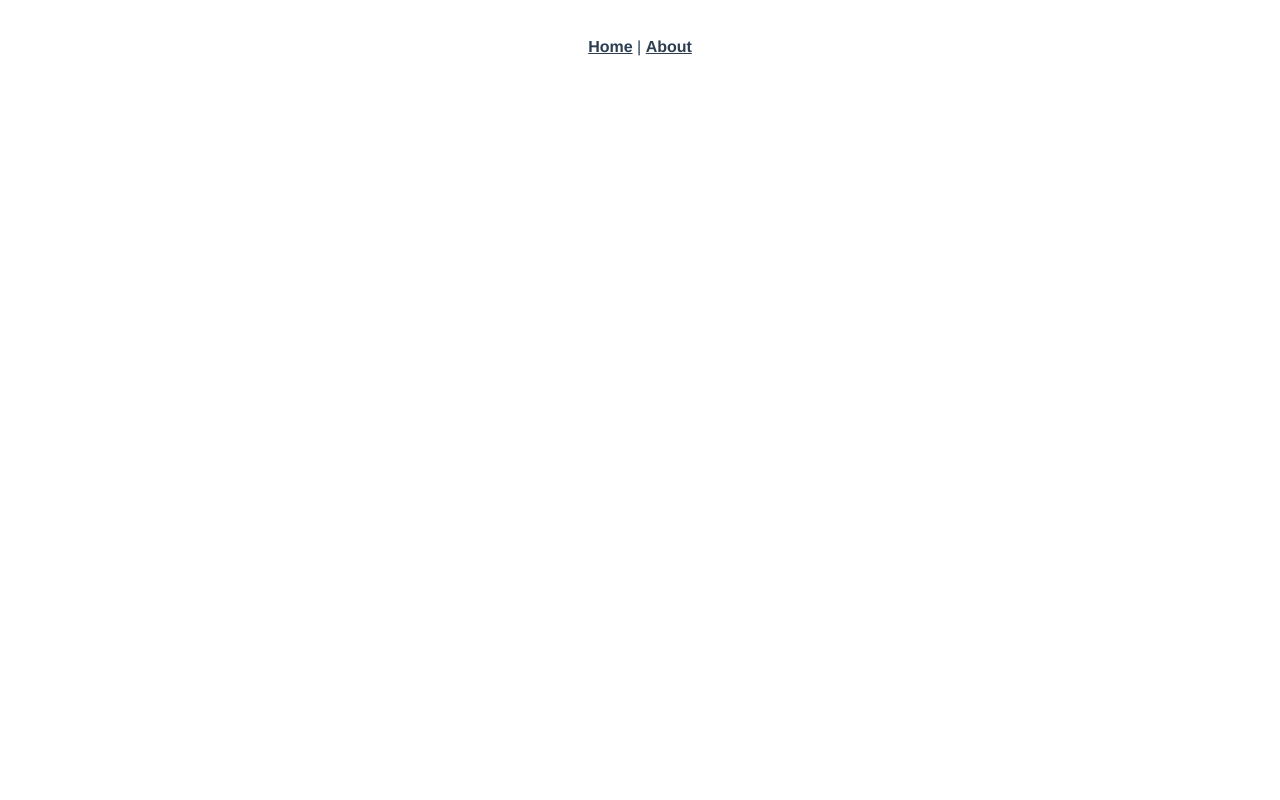
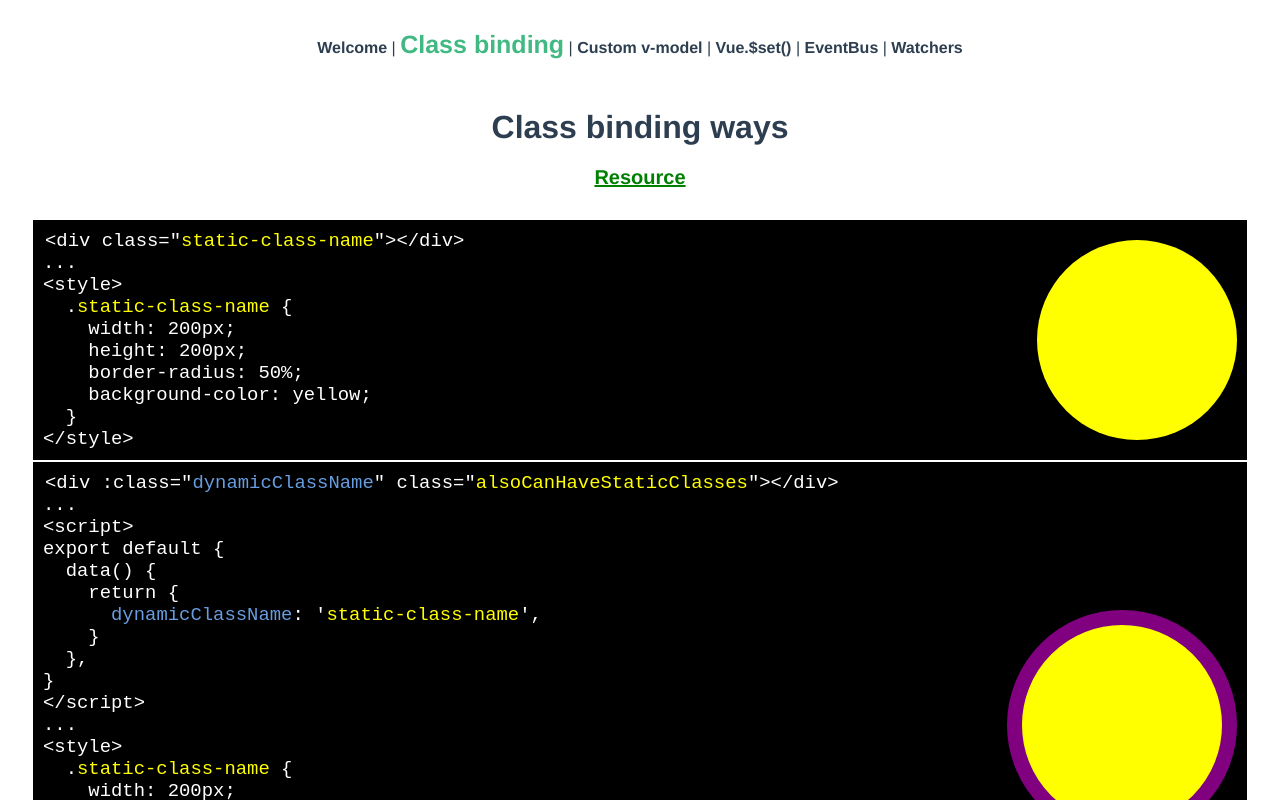
Before and after one commit to vahmelk99/jsconf, a Vue app: page /class-binding in a window 1280 px wide. Shown: the top 800 px of the page. Built offline with nearby package versions, Linux system fonts and the light colour scheme.

Commit message:
class binding page added

```diff
--- a/src/App.vue
+++ b/src/App.vue
@@ -1,31 +1,50 @@
 <template>
   <div id="app">
     <div id="nav">
-      <router-link to="/">Home</router-link> |
-      <router-link to="/about">About</router-link>
+      <router-link to="/">Welcome</router-link> |
+      <router-link to="/class-binding">Class binding</router-link> |
+      <router-link to="/v-model">Custom v-model</router-link> |
+      <router-link to="/$set">Vue.$set()</router-link> |
+      <router-link to="/event-bus">EventBus</router-link> |
+      <router-link to="/watchers">Watchers</router-link>
     </div>
     <router-view />
   </div>
 </template>
 
 <style lang="scss">
+* {
+  margin: 0;
+  padding: 0;
+}
+
+// html,
+// body {
+//   width: 100vw;
+//   height: 100vh;
+// }
+
 #app {
   font-family: Avenir, Helvetica, Arial, sans-serif;
   -webkit-font-smoothing: antialiased;
   -moz-osx-font-smoothing: grayscale;
   text-align: center;
   color: #2c3e50;
+  // background-color: #ffdd00;
+  min-height: 100vh;
 }
 
 #nav {
   padding: 30px;
 
+  user-select: none;
   a {
     font-weight: bold;
     color: #2c3e50;
-
+    text-decoration: none;
     &.router-link-exact-active {
       color: #42b983;
+      font-size: 25px;
     }
   }
 }
--- a/src/router/index.js
+++ b/src/router/index.js
@@ -1,30 +1,46 @@
-import Vue from "vue";
-import VueRouter from "vue-router";
-import Home from "../views/Home.vue";
+import Vue from 'vue'
+import VueRouter from 'vue-router'
+import Home from '../views/Home.vue'
 
-Vue.use(VueRouter);
+Vue.use(VueRouter)
 
 const routes = [
   {
-    path: "/",
-    name: "Home",
+    path: '/',
+    name: 'Home',
     component: Home,
   },
   {
-    path: "/about",
-    name: "About",
-    // route level code-splitting
-    // this generates a separate chunk (about.[hash].js) for this route
-    // which is lazy-loaded when the route is visited.
-    component: () =>
-      import(/* webpackChunkName: "about" */ "../views/About.vue"),
+    path: '/class-binding',
+    name: 'About',
+    component: () => import('../views/ClassBinding.vue'),
   },
-];
+  {
+    path: '/event-bus',
+    name: 'EventBus',
+    component: () => import('../views/EventBus.vue'),
+  },
+  {
+    path: '/watchers',
+    name: 'Watchers',
+    component: () => import('../views/Watchers.vue'),
+  },
+  {
+    path: '/$set',
+    name: 'VueSet',
+    component: () => import('../views/VueSet.vue'),
+  },
+  {
+    path: '/v-model',
+    name: 'VModel',
+    component: () => import('../views/VModel.vue'),
+  },
+]
 
 const router = new VueRouter({
-  mode: "history",
+  mode: 'history',
   base: process.env.BASE_URL,
   routes,
-});
+})
 
-export default router;
+export default router
--- /dev/null
+++ b/src/views/ClassBinding.vue
@@ -0,0 +1,246 @@
+<template>
+  <div class="about">
+    <h1>Class binding ways</h1>
+    <a href="https://vuejs.org/v2/guide/class-and-style.html" target="_blank"
+      >Resource</a
+    >
+
+    <section>
+      <article class="static">
+        <pre contenteditable="true">
+<code>&lt;div class="<span class="highlight">static-class-name</span>"&gt;&lt;/div&gt;
+...
+&lt;style&gt;
+  .<span class="highlight">static-class-name</span> {
+    width: 200px;
+    height: 200px;
+    border-radius: 50%;
+    background-color: yellow;
+  }
+&lt;/style&gt;</code></pre>
+        <!-- testdiv -->
+        <div class="static-class-name"></div>
+        <!-- /testdiv -->
+      </article>
+
+      <article>
+        <pre contenteditable="true">
+<code>&lt;div :class="<span class="highlightBlue">dynamicClassName</span>" class="<span class="highlight">alsoCanHaveStaticClasses</span>"&gt;&lt;/div&gt;
+...
+&lt;script&gt;
+export default {
+  data() {
+    return {
+      <span class="highlightBlue">dynamicClassName</span>: '<span class="highlight">static-class-name</span>',
+    }
+  },
+}
+&lt;/script&gt;
+...
+&lt;style&gt;
+  .<span class="highlight">static-class-name</span> {
+    width: 200px;
+    height: 200px;
+    border-radius: 50%;
+    background-color: yellow;
+  }
+  .<span class="highlight">alsoCanHaveStaticClasses</span> {
+    border: 15px solid purple;
+  }
+&lt;/style&gt;</code></pre>
+        <!-- testdiv -->
+        <div :class="dynamicClassName" class="alsoCanHaveStaticClasses"></div>
+        <!-- /testdiv -->
+      </article>
+
+      <article>
+        <pre contenteditable="true">
+<code>&lt;div :class="[<span class="highlightBlue">dynamicClassName</span>, '<span class="highlight">alsoCanHaveStaticClasses</span>']"&gt;&lt;/div&gt;
+...
+&lt;script&gt;
+export default {
+  data() {
+    return {
+      <span class="highlightBlue">dynamicClassName</span>: '<span class="highlight">static-class-name</span>',
+    }
+  },
+}
+&lt;/script&gt;
+...
+&lt;style&gt;
+  .<span class="highlight">static-class-name</span> {
+    width: 200px;
+    height: 200px;
+    border-radius: 50%;
+    background-color: yellow;
+  }
+  .<span class="highlight">alsoCanHaveStaticClasses</span> {
+    border: 15px solid purple;
+  }
+&lt;/style&gt;</code></pre>
+        <!-- testdiv -->
+        <div :class="[dynamicClassName, 'alsoCanHaveStaticClasses']"></div>
+        <!-- /testdiv -->
+      </article>
+
+      <article>
+        <pre contenteditable="true">
+<code>&lt;div
+  :class="{
+    '<span class="highlight">static-class-name</span>': <span class="highlightGreen">condition1</span>,
+    <span class="highlight">alsoCanHaveStaticClasses</span>: <span class="highlightGreen">condition2</span>,
+  }"
+&gt;&lt;/div&gt;
+...
+&lt;script&gt;
+export default {
+  data() {
+    return {
+      <span class="highlightGreen">condition1</span>: true,
+      <span class="highlightGreen">condition2</span>: false,
+    }
+  },
+}
+&lt;/script&gt;
+...
+&lt;style&gt;
+  .<span class="highlight">static-class-name</span> {
+    width: 200px;
+    height: 200px;
+    border-radius: 50%;
+    background-color: yellow;
+  }
+  .<span class="highlight">alsoCanHaveStaticClasses</span> {
+    border: 15px solid purple;
+  }
+&lt;/style&gt;</code></pre>
+        <!-- testdiv -->
+        <div
+          :class="{
+            'static-class-name': condition1,
+            alsoCanHaveStaticClasses: condition2,
+          }"
+        ></div>
+        <!-- /testdiv -->
+      </article>
+
+      <article>
+        <pre contenteditable="true">
+<code>&lt;div
+  :class="[
+    { <span class="highlight">alsoCanHaveStaticClasses</span>: <span class="highlightGreen">condition1</span> },
+    <span class="highlightBlue">dynamicClassName</span>,
+    '<span class="highlight">anotherStaticClass</span>',
+  ]"
+&gt;&lt;/div&gt;
+...
+&lt;script&gt;
+export default {
+  data() {
+    return {
+      <span class="highlightGreen">condition1</span>: true,
+      <span class="highlightBlue">dynamicClassName</span>: '<span class="highlight">static-class-name</span>',
+    }
+  },
+}
+&lt;/script&gt;
+...
+&lt;style&gt;
+  .<span class="highlight">static-class-name</span> {
+    width: 200px;
+    height: 200px;
+    border-radius: 50%;
+    background-color: yellow;
+  }
+  .<span class="highlight">alsoCanHaveStaticClasses</span> {
+    border: 15px solid purple;
+  }
+  .<span class="highlight">anotherStaticClass</span> {
+    transform: skew(20deg);
+  }
+&lt;/style&gt;</code></pre>
+        <!-- testdiv -->
+        <div
+          :class="[
+            { alsoCanHaveStaticClasses: condition1 },
+            dynamicClassName,
+            'anotherStaticClass',
+          ]"
+        ></div>
+        <!-- /testdiv -->
+      </article>
+    </section>
+  </div>
+</template>
+
+<script>
+export default {
+  data() {
+    return {
+      dynamicClassName: 'static-class-name',
+      condition1: true,
+      condition2: false,
+    }
+  },
+}
+</script>
+
+<style lang="scss" scoped>
+pre[contenteditable] {
+  outline: none;
+}
+
+a,
+h1 {
+  margin: 20px 0;
+}
+a {
+  font-size: 20px;
+  color: green;
+  font-weight: bold;
+}
+
+section {
+  display: flex;
+  flex-direction: column;
+  margin: 30px auto;
+  width: 95%;
+  text-align: left;
+  article {
+    display: flex;
+    justify-content: space-between;
+    align-items: center;
+    font-size: 18px;
+    background-color: black;
+    padding: 10px;
+    border: 1px solid white;
+    span.highlight {
+      color: yellow;
+    }
+    span.highlightBlue {
+      color: #679ddf;
+    }
+    span.highlightGreen {
+      color: rgb(255, 71, 71);
+    }
+    code {
+      font-family: monospace, 'courier new';
+      color: white;
+      padding: 2px;
+      font-size: 105%;
+    }
+    .static-class-name {
+      width: 200px;
+      height: 200px;
+      border-radius: 50%;
+      background-color: yellow;
+    }
+    .alsoCanHaveStaticClasses {
+      border: 15px solid purple;
+    }
+    .anotherStaticClass {
+      transform: skew(20deg);
+    }
+  }
+}
+</style>
--- a/src/views/Home.vue
+++ b/src/views/Home.vue
@@ -1,18 +1,28 @@
 <template>
   <div class="home">
-    <img alt="Vue logo" src="../assets/logo.png" />
-    <HelloWorld msg="Welcome to Your Vue.js App" />
+    <div class="imageWrapper">
+      <img alt="Vue logo" src="../assets/logo.png" />
+      <img alt="Vue logo" src="../assets/jsconf.png" />
+    </div>
+    <h1>Welcome to JSConf Armenia 2021</h1>
   </div>
 </template>
 
 <script>
 // @ is an alias to /src
-import HelloWorld from "@/components/HelloWorld.vue";
 
 export default {
-  name: "Home",
-  components: {
-    HelloWorld,
-  },
-};
+  name: 'Home',
+}
 </script>
+
+<style lang="scss" scoped>
+.imageWrapper {
+  height: 250px;
+  margin-bottom: 10px;
+  > img {
+    height: 100%;
+    margin: 0 10px;
+  }
+}
+</style>
--- /dev/null
+++ b/src/views/VModel.vue
@@ -0,0 +1,5 @@
+<template>
+  <div class="about">
+    <h1>This is an about page</h1>
+  </div>
+</template>
--- /dev/null
+++ b/src/views/VueSet.vue
@@ -0,0 +1,5 @@
+<template>
+  <div class="about">
+    <h1>This is an about page</h1>
+  </div>
+</template>
--- /dev/null
+++ b/src/views/Watchers.vue
@@ -0,0 +1,5 @@
+<template>
+  <div class="about">
+    <h1>This is an about page</h1>
+  </div>
+</template>
```
Also changed, not shown: src/components/HelloWorld.vue (deleted, +0 -122 lines), .eslintrc.js, .prettierrc.json (added), src/assets/jsconf.png (added), src/views/EventBus.vue (renamed from src/views/About.vue).
